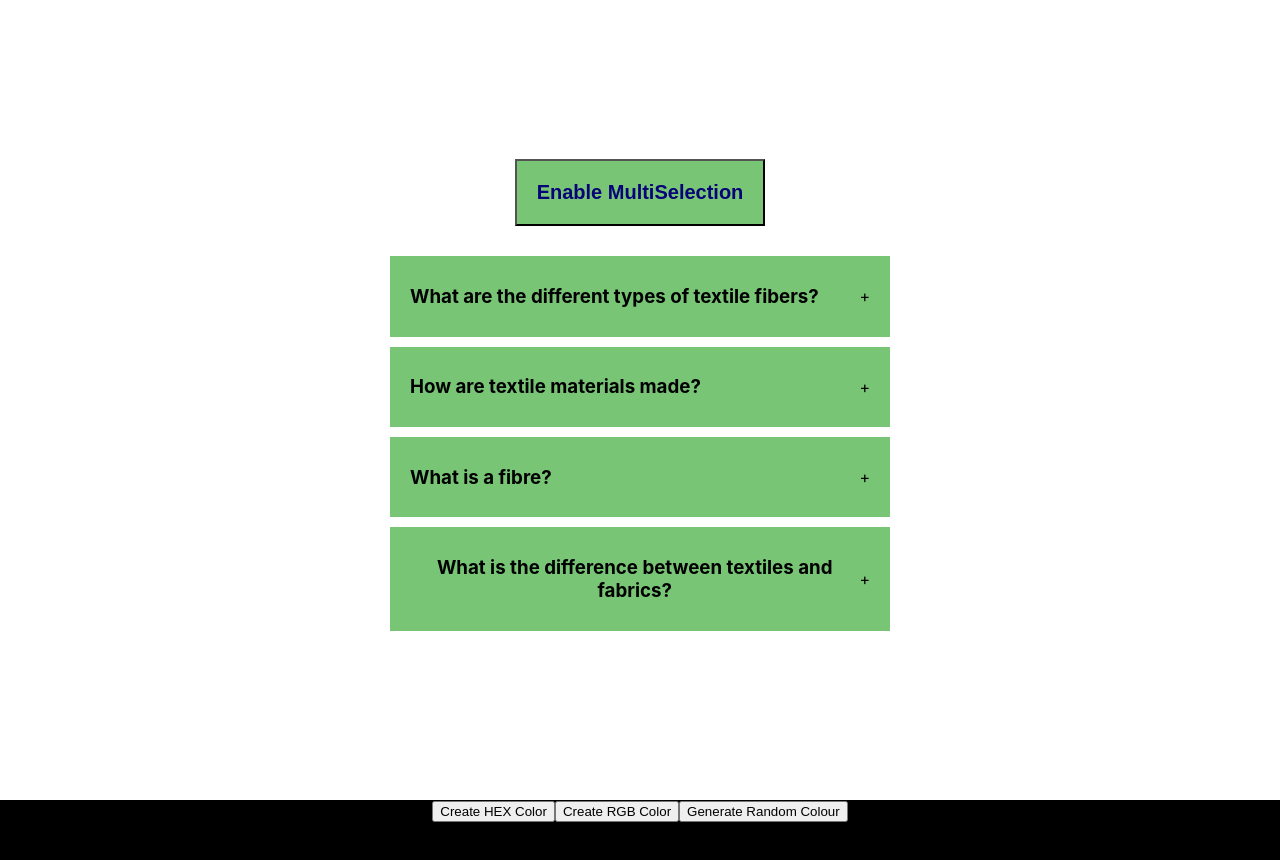
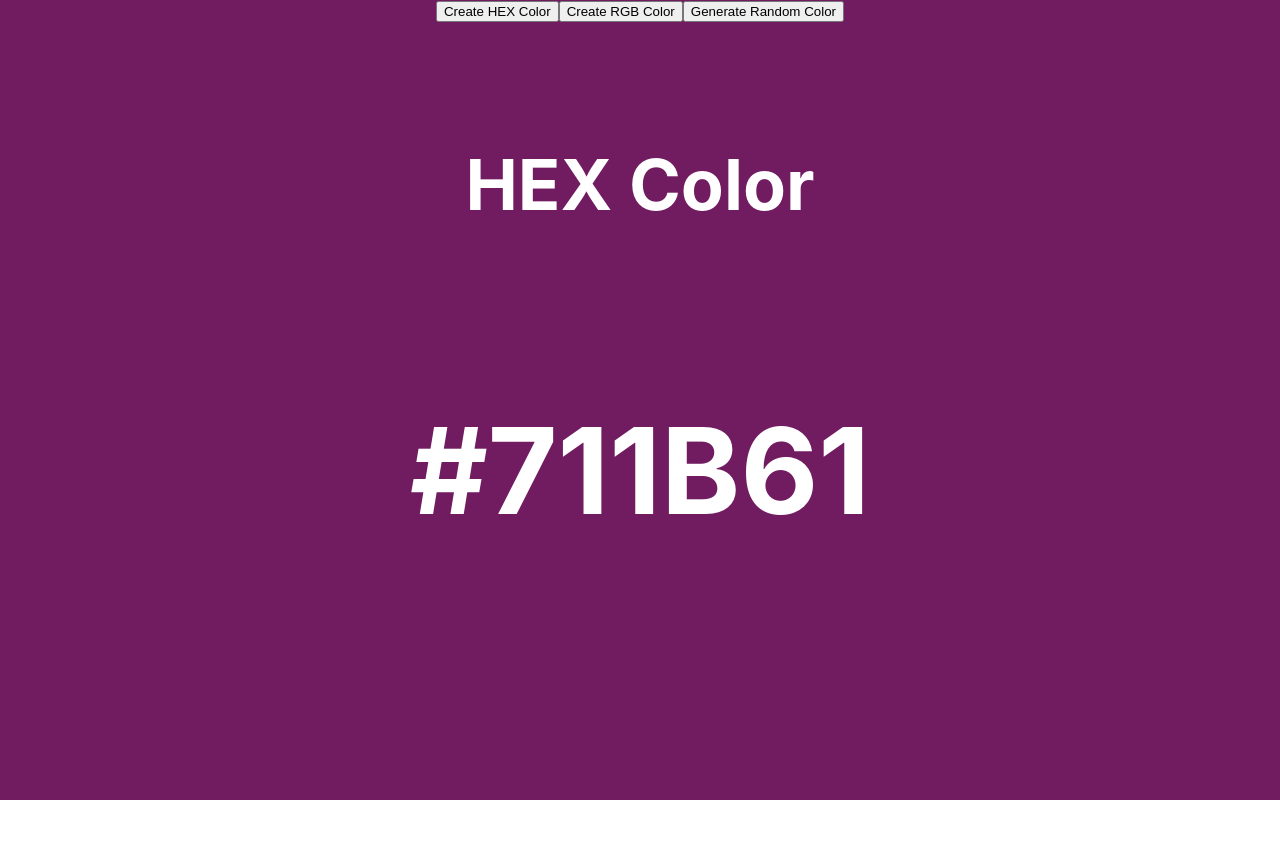
Before and after one commit to D6-80428-pradeep/REACT-PROJECTS, a React (Create React App) app: page / in a window 1280 px wide. Shown: the top 860 px of the page. After the commit the page ends 800 px from the top, so only its background shows below. Built offline with nearby package versions, Linux system fonts and the light colour scheme.

Commit message:
Random HexColor and RgbColor generation done

```diff
--- a/src/App.js
+++ b/src/App.js
@@ -8,10 +8,10 @@ function App() {
     <div className="App">
 
       {/* Accordian  */}
-      {
+      {/* {
         <Accordian />
 
-      }
+      } */}
 
       {/* Random colour generation */}
       {
--- a/src/components/random-colour/index.jsx
+++ b/src/components/random-colour/index.jsx
@@ -1,42 +1,72 @@
-import { useState } from "react"
-
-
+import { useEffect, useState } from "react";
 
 export default function RandomColor() {
-    const [typeOfColor, setTypeOfColor] = useState('hex');
-    const [color, setColor] = useState('#000000')
+    const [typeOfColor, setTypeOfColor] = useState("hex");
+    const [color, setColor] = useState("#000000");
 
     function randomColorUtility(length) {
-        return Math.floor(Math.random() * length)
-    }
-    function handleCreateRandomHexColor() {
-        //#678765
-
-        const hex = [0, 1, 2, 3, 4, 5, 6, 7, 8, 9, "A", "B", "C", "D", "E", "F"];
-        let hexColor = "#";
-        for (let i = 0; i < 6; i++) {
-            hexColor += hex[randomColorUtility(hex.length)]
-        }
-        console.log(hexColor);
-
-    }
-    function handleCreateRandomHRgbColor() {
-
+        return Math.floor(Math.random() * length);
     }
 
+    function handleCreateRandomHexColor() {
+        // #678765
+        const hex = [1, 2, 3, 4, 5, 6, 7, 8, 9, "A", "B", "C", "D", "E", "F"];
+        let hexColor = "#";
+
+        for (let i = 0; i < 6; i++) {
+            hexColor += hex[randomColorUtility(hex.length)];
+        }
+        console.log(hexColor);//generated random hex color
+        setColor(hexColor);
+    }
+
+    function handleCreateRandomRgbColor() {
+        const r = randomColorUtility(256);
+        const g = randomColorUtility(256);
+        const b = randomColorUtility(256);
+
+        setColor(`rgb(${r},${g}, ${b})`);
+    }
+
+    useEffect(() => {
+        if (typeOfColor === "rgb") handleCreateRandomRgbColor();
+        else handleCreateRandomHexColor();
+    }, [typeOfColor]);
+
     return (
-
-        <div style={{
-            width: '100vw',
-            height: '100vh',
-            background: color,
-
-        }}>
-            <button onClick={() => setTypeOfColor('hex')}>Create HEX Color</button>
-            <button onClick={() => setTypeOfColor('rgb')}>Create RGB Color</button>
-            <button onClick={typeOfColor === 'hex' ? handleCreateRandomHexColor() : handleCreateRandomRgbColor()}>Generate Random Colour</button>
+        <div
+            style={{
+                width: "100vw",
+                height: "100vh",
+                background: color,
+            }}
+        >
+            <button onClick={() => setTypeOfColor("hex")}>Create HEX Color</button>
+            <button onClick={() => setTypeOfColor("rgb")}>Create RGB Color</button>
+            <button
+                onClick={
+                    typeOfColor === "hex"
+                        ? handleCreateRandomHexColor
+                        : handleCreateRandomRgbColor
+                }
+            >
+                Generate Random Color
+            </button>
+            <div
+                style={{
+                    display: "flex",
+                    justifyContent: "center",
+                    alignItems: "center",
+                    color: "#fff",
+                    fontSize: "60px",
+                    marginTop: "50px",
+                    flexDirection: 'column',
+                    gap: '20px'
+                }}
+            >
+                <h3>{typeOfColor === "rgb" ? "RGB Color" : "HEX Color"}</h3>
+                <h1>{color}</h1>
+            </div>
         </div>
-    )
-
-
+    );
 }
```
